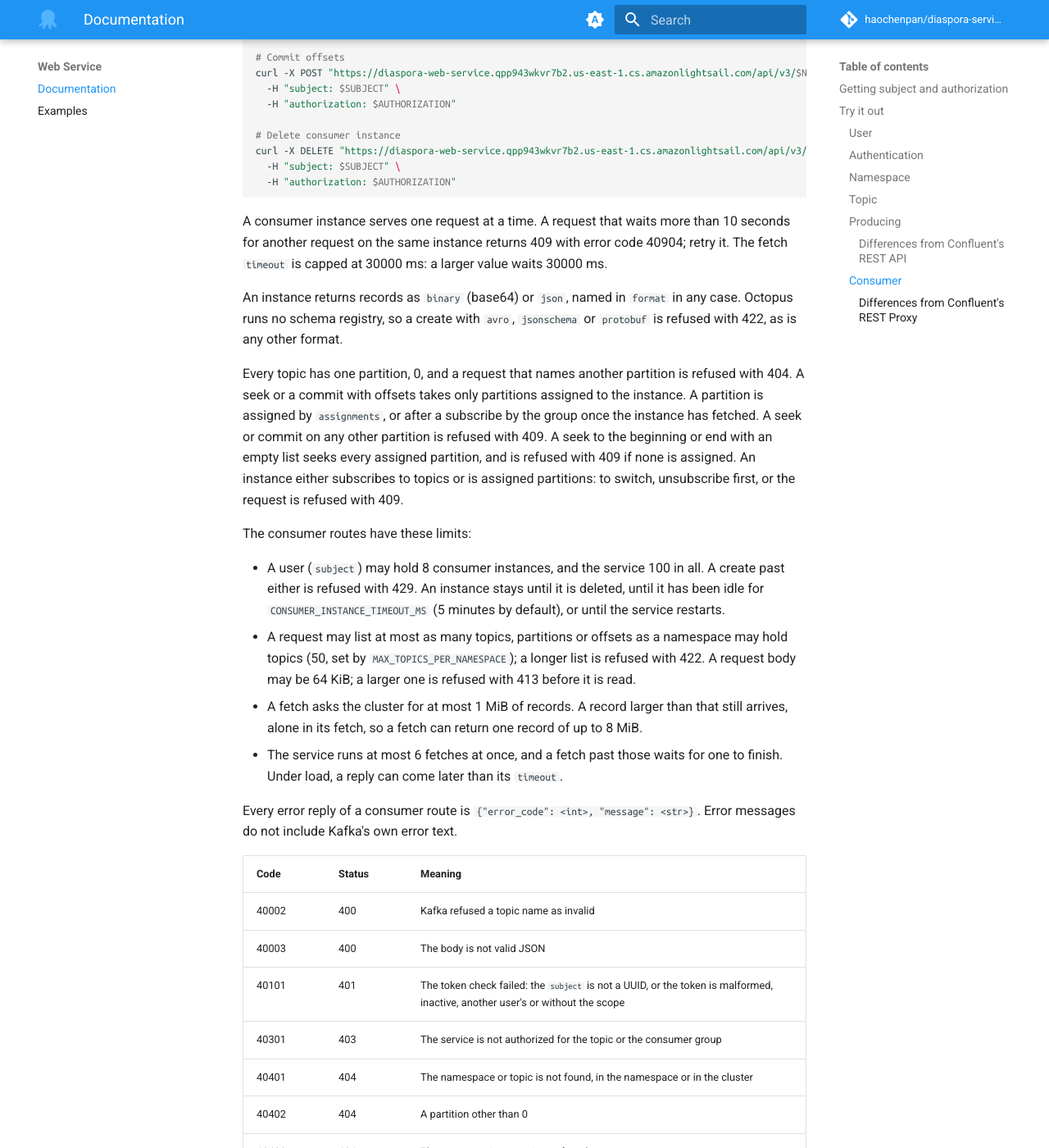
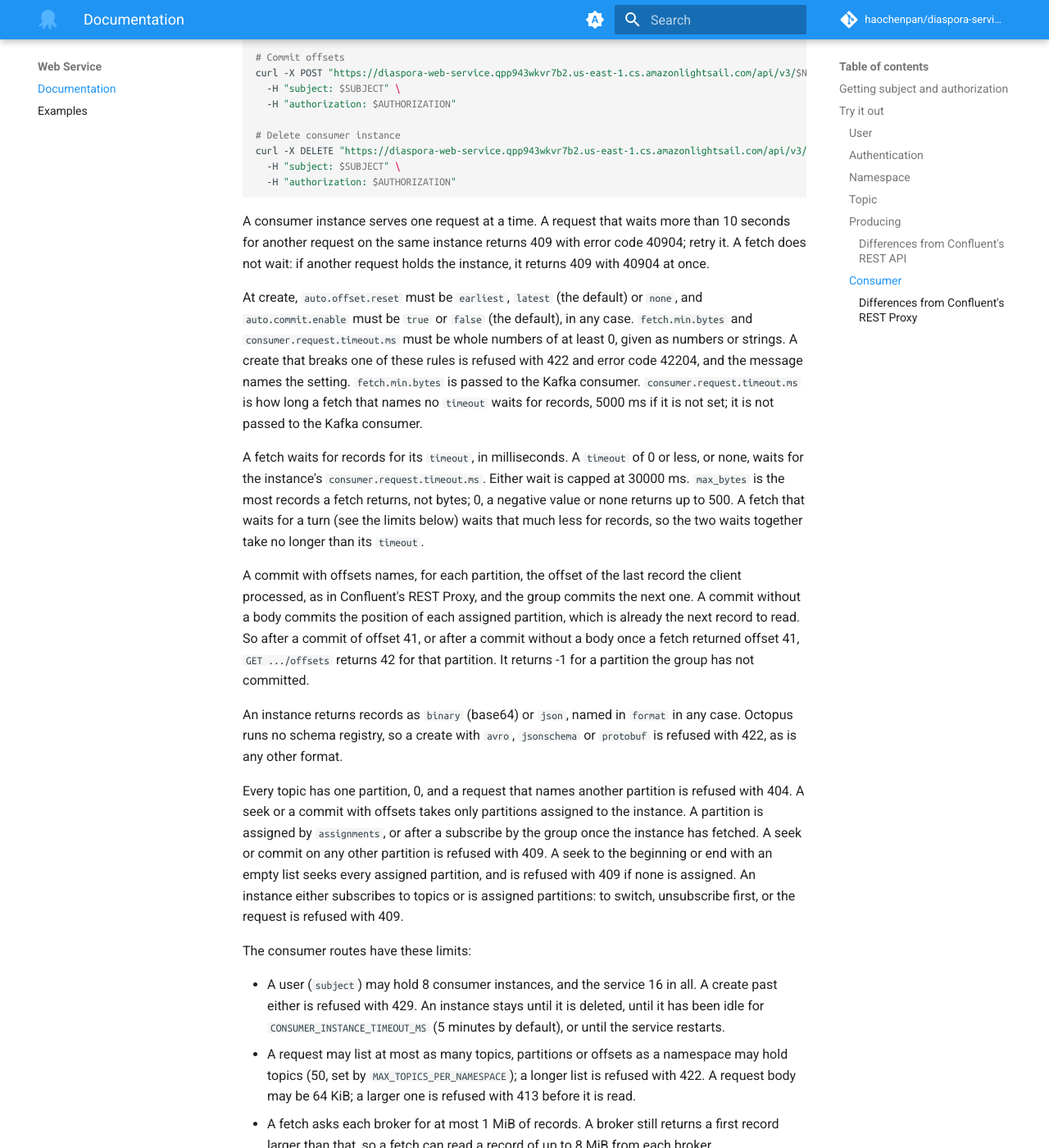
Before and after one commit to haochenpan/diaspora-service, an MkDocs documentation site: the page built from docs/web/api.md, in a window 1280 px wide and 1400 px high, scrolled down 7918 px. Shown: the whole window at 82% size. Built offline with MkDocs 1.6.1 and Material for MkDocs 9.7.7, drawn with Linux system fonts in a browser that asks for light colours; comment, search, counter and statistics services are not loaded; the version menu is left out; some of the changed text lies outside the part shown.

Commit message:
Document the consumer fetch limits, waits and commits
Describe the per-user and service fetch limits and their 429s, the
2 MiB reply cap, how timeout, max_bytes and consumer.request.timeout.ms
set a fetch's wait and size, what a commit of offset N commits and what
GET offsets then returns, the create settings' rules, and the changed
error codes. Add the differences from Confluent's REST Proxy that these
bring, and say that an unknown path or method still answers with
FastAPI's {"detail"}. State the consumer routes' memory bound in the
architecture page, with the test it rests on.

Co-Authored-By: Claude Opus 5.5 <noreply@anthropic.com>

````diff
--- a/docs/web/api.md
+++ b/docs/web/api.md
@@ -233,7 +233,13 @@ curl -X DELETE "https://diaspora-web-service.qpp943wkvr7b2.us-east-1.cs.amazonli
   -H "authorization: $AUTHORIZATION"
 ```
 
-A consumer instance serves one request at a time. A request that waits more than 10 seconds for another request on the same instance returns 409 with error code 40904; retry it. The fetch `timeout` is capped at 30000 ms: a larger value waits 30000 ms.
+A consumer instance serves one request at a time. A request that waits more than 10 seconds for another request on the same instance returns 409 with error code 40904; retry it. A fetch does not wait: if another request holds the instance, it returns 409 with 40904 at once.
+
+At create, `auto.offset.reset` must be `earliest`, `latest` (the default) or `none`, and `auto.commit.enable` must be `true` or `false` (the default), in any case. `fetch.min.bytes` and `consumer.request.timeout.ms` must be whole numbers of at least 0, given as numbers or strings. A create that breaks one of these rules is refused with 422 and error code 42204, and the message names the setting. `fetch.min.bytes` is passed to the Kafka consumer. `consumer.request.timeout.ms` is how long a fetch that names no `timeout` waits for records, 5000 ms if it is not set; it is not passed to the Kafka consumer.
+
+A fetch waits for records for its `timeout`, in milliseconds. A `timeout` of 0 or less, or none, waits for the instance's `consumer.request.timeout.ms`. Either wait is capped at 30000 ms. `max_bytes` is the most records a fetch returns, not bytes; 0, a negative value or none returns up to 500. A fetch that waits for a turn (see the limits below) waits that much less for records, so the two waits together take no longer than its `timeout`.
+
+A commit with offsets names, for each partition, the offset of the last record the client processed, as in Confluent's REST Proxy, and the group commits the next one. A commit without a body commits the position of each assigned partition, which is already the next record to read. So after a commit of offset 41, or after a commit without a body once a fetch returned offset 41, `GET .../offsets` returns 42 for that partition. It returns -1 for a partition the group has not committed.
 
 An instance returns records as `binary` (base64) or `json`, named in `format` in any case. Octopus runs no schema registry, so a create with `avro`, `jsonschema` or `protobuf` is refused with 422, as is any other format.
 
@@ -241,16 +247,18 @@ Every topic has one partition, 0, and a request that names another partition is
 
 The consumer routes have these limits:
 
-- A user (`subject`) may hold 8 consumer instances, and the service 100 in all. A create past either is refused with 429. An instance stays until it is deleted, until it has been idle for `CONSUMER_INSTANCE_TIMEOUT_MS` (5 minutes by default), or until the service restarts.
+- A user (`subject`) may hold 8 consumer instances, and the service 16 in all. A create past either is refused with 429. An instance stays until it is deleted, until it has been idle for `CONSUMER_INSTANCE_TIMEOUT_MS` (5 minutes by default), or until the service restarts.
 - A request may list at most as many topics, partitions or offsets as a namespace may hold topics (50, set by `MAX_TOPICS_PER_NAMESPACE`); a longer list is refused with 422. A request body may be 64 KiB; a larger one is refused with 413 before it is read.
-- A fetch asks the cluster for at most 1 MiB of records. A record larger than that still arrives, alone in its fetch, so a fetch can return one record of up to 8 MiB.
-- The service runs at most 6 fetches at once, and a fetch past those waits for one to finish. Under load, a reply can come later than its `timeout`.
+- A fetch asks each broker for at most 1 MiB of records. A broker still returns a first record larger than that, so a fetch can read a record of up to 8 MiB from each broker.
+- A reply holds at most 2 MiB of JSON. The records past that are left for the next fetch, which returns them first. A fetch always returns its first record, however large: a reply over 2 MiB holds that record alone and is sent in chunks, without a `Content-Length`.
+- A user may have 2 fetches in progress, and the service runs 4 at once. A fetch past the user's 2 is refused at once with 429 and error code 42901. A fetch past the service's 4 waits for a turn, for no longer than its wait for records; if no turn comes, it is refused with 429 and 42901. Both refusals carry `Retry-After: 1` and fetch nothing.
+- A reply must be sent within 30 s, or the service closes the connection. The instance's position has then moved past the reply's records: seek back to fetch them again.
 
-Every error reply of a consumer route is `{"error_code": <int>, "message": <str>}`. Error messages do not include Kafka's own error text.
+Every error reply of a consumer route is `{"error_code": <int>, "message": <str>}`, with two exceptions: a path that matches no route answers 404, and a method a route does not take answers 405, both with FastAPI's `{"detail": <str>}`. Error messages do not include Kafka's own error text.
 
 | Code | Status | Meaning |
 | --- | --- | --- |
-| 40002 | 400 | Kafka refused a topic name as invalid |
+| 40002 | 400 | Kafka refused a topic name or the request as invalid, or the cluster does not support the request (`UnsupportedVersionError`) |
 | 40003 | 400 | The body is not valid JSON |
 | 40101 | 401 | The token check failed: the `subject` is not a UUID, or the token is malformed, inactive, another user's or without the scope |
 | 40301 | 403 | The service is not authorized for the topic or the consumer group |
@@ -262,11 +270,12 @@ Every error reply of a consumer route is `{"error_code": <int>, "message": <str>
 | 40904 | 409 | Another request held the instance for more than 10 s; retry |
 | 41301 | 413 | The request body is over 64 KiB |
 | 422 | 422 | A header or field is missing or invalid, a list is too long, or the format is not `binary` or `json` |
-| 42204 | 422 | At create, `fetch.min.bytes` or `consumer.request.timeout.ms` is not a whole number or kafka-python refuses it; at subscribe, the list of topics is empty or `topic_pattern` is set |
-| 42901 | 429 | The user holds 8 instances or the service 100, or the cluster throttled the request |
+| 42204 | 422 | At create, a setting breaks its rule above; at subscribe, the list of topics is empty or `topic_pattern` is set |
+| 42901 | 429 | The user holds 8 instances or the service 16, the user has 2 fetches in progress, no fetch turn came within the fetch's wait, or the cluster throttled the request |
 | 500 | 500 | An error inside the service |
-| 50002 | 500 | Kafka failed the request, or the service is shutting down or has no Kafka endpoint |
+| 50002 | 500 | Kafka failed the request, or the service has no Kafka endpoint |
 | 50003 | 500 | A retriable Kafka error, or Kafka did not answer in time; retry |
+| 503 | 503 | A create while the service shuts down; retry once it is back |
 | 50302 | 503 | The service cannot reach the Kafka cluster; retry |
 
 #### Differences from Confluent's REST Proxy
@@ -278,7 +287,7 @@ The consumer routes follow the statuses and codes of Confluent's REST Proxy v2 e
 | Format `avro`, `jsonschema` or `protobuf` | Refused, 422, 422 | Decoded with a schema registry | Octopus runs no schema registry. Confluent refuses a format it does not know with 422, 422 |
 | Body not JSON | 400, 40003 | 400, 400 | The produce routes' code for the same case |
 | Body over 64 KiB | 413, 41301 | No limit of its own | It bounds the service's memory; the produce routes' code |
-| More than 8 instances for a user, or 100 in all | 429, 42901 | No limit | Each instance holds a Kafka client in the service's memory; 42901 is Confluent's code for too many requests |
+| More than 8 instances for a user, or 16 in all | 429, 42901 | No limit | Each instance holds a Kafka client in the service's memory; 42901 is Confluent's code for too many requests |
 | A list longer than a namespace's topics | 422, 422 | No limit | A namespace holds no more topics, each with one partition, so a longer list names a topic or partition twice or one that does not exist |
 | Token check failed | 401, 40101 | 401 from the web server's HTTP authentication, without a Confluent error code; Confluent's 40101 is for a failed Kafka authentication | A code where a client looks for one |
 | The service fails to authenticate to Kafka | 500, 50002 | 401, 40101 | The credentials are the service's, not the caller's |
@@ -287,3 +296,11 @@ The consumer routes follow the statuses and codes of Confluent's REST Proxy v2 e
 | A partition other than 0 | 404, 40402, at once | Passed to the Kafka consumer | Every topic has one partition |
 | Kafka reports an unknown topic or partition | 404, 40401 | 404, 40403 | Confluent also uses 40403 for an instance not found |
 | Most bytes a fetch asks for | 1 MiB | 50 MiB, the Kafka consumer's default `fetch.max.bytes` | With 50 MiB, one fetch from 50 topics took 128 MiB of memory in a test, and the service has 1 GB |
+| More than 2 fetches for a user, or no fetch turn within the fetch's wait | 429, 42901, with `Retry-After: 1` | No limit | Each fetch can hold a record of 8 MiB from each broker in the service's memory |
+| Reply over 2 MiB of JSON | The records past 2 MiB are left for the next fetch; a first record over 2 MiB is returned alone | Up to `max_bytes` bytes, and the proxy's `consumer.request.max.bytes` | It bounds the service's memory |
+| `max_bytes` | The most records to return; 0 or less returns up to 500 | The most bytes to return; 0 or less means no limit beyond `consumer.request.max.bytes` | Octopus passes it to the Kafka consumer's `max_records` |
+| `timeout` | 0 or less, or none, waits for the instance's `consumer.request.timeout.ms`; a positive `timeout` waits for itself; either wait is capped at 30000 ms | 0 or less, or none, waits for `consumer.request.timeout.ms`; a positive `timeout` waits for the smaller of itself and `consumer.request.timeout.ms` | A client can wait longer than its instance's default, up to 30 s |
+| `consumer.request.timeout.ms` | The wait of a fetch that names no `timeout`, 5000 ms if not set, capped at 30000 ms; not passed to the Kafka consumer | The same, with the proxy's own default and no cap | The 30 s cap on every fetch wait |
+| `fetch.min.bytes` | Passed to the Kafka consumer, so each broker waits for that many bytes before it replies | The least bytes the proxy gathers for a reply before the wait ends | The service gathers no records past one poll of the Kafka consumer |
+| Commit of offset N | The group commits N + 1, the next record to read | The same | kafka-python's `commit` takes the next record to read, so the service adds the 1 |
+| `GET .../offsets` for a partition the group has not committed | Lists the partition with offset -1 | Leaves the partition out | Every partition asked for gets an answer |
````
Also changed, not shown: docs/architecture.md (+25 -3 lines).
